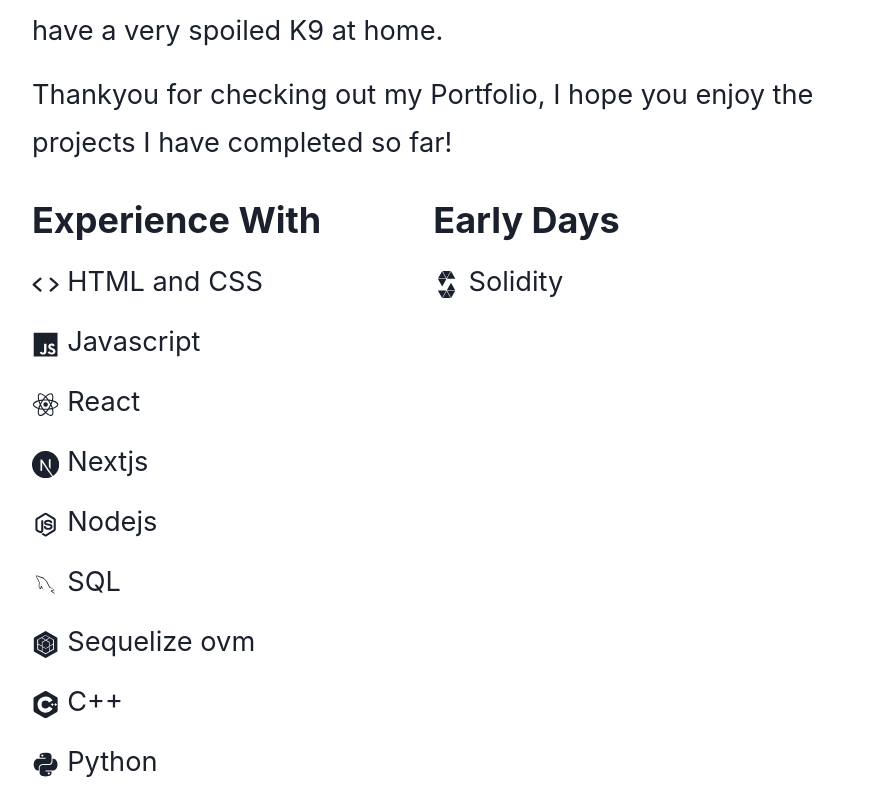
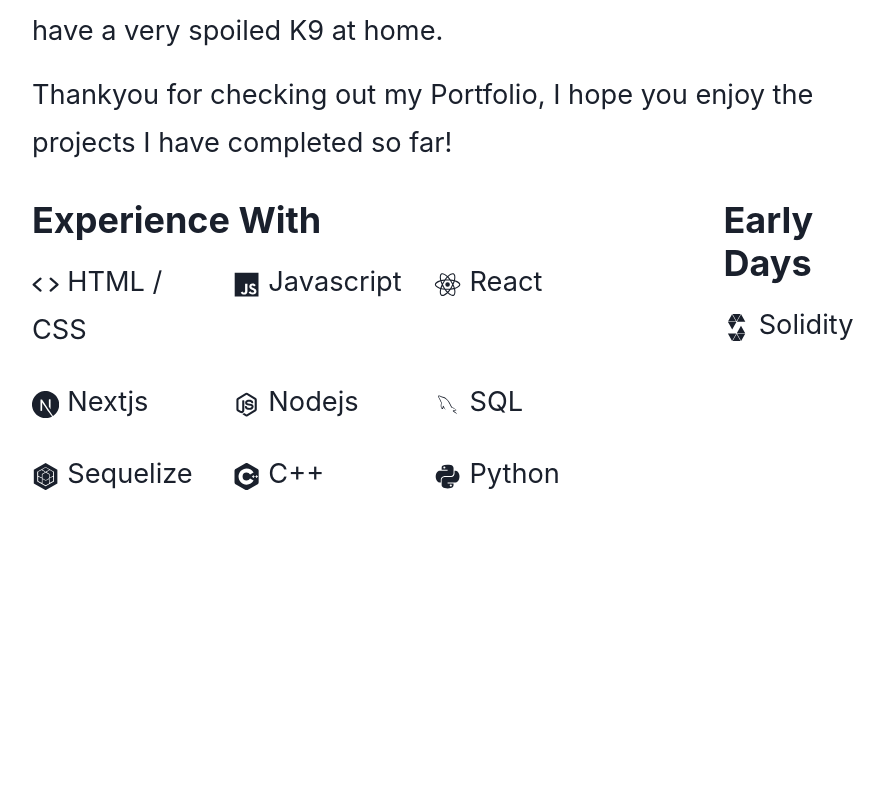
Before and after one commit to mattyd96/Portfolio, a Next.js app: page /about in a window 1280 px wide. Shown: the part 617-1403 px from the top of the page, without its empty margins (368-1251 px from the left). After the commit the page ends 1115 px from the top, so only its background shows below. Built offline with nearby package versions, Linux system fonts and the light colour scheme.

Commit message:
changed about page list formatting

```diff
--- a/components/layout/Navbar.js
+++ b/components/layout/Navbar.js
@@ -5,7 +5,7 @@
 import ContactDrawer from './ContactDrawer';
 
 const gotoResume = () => {
-  window.open('https://docs.google.com/document/d/e/2PACX-1vRSN996r_8cIKOS7kvLWIAhsXmaQ8k2PdF5oXWTRrEPZe9RbBhHSBlhssSBJXpOrCpt3GJtStmyq4X6/pub', 'blank');
+  window.open('https://docs.google.com/document/d/1U9uNR5Uw96ogn3mztNes73d-I1N01Sv23sBiSXWEXDo/edit?usp=sharing', 'blank');
 }
 
 const Navbar = props => {
--- a/pages/about.js
+++ b/pages/about.js
@@ -1,4 +1,4 @@
-import { Box, Container, Flex, Image, Text, List, ListItem, ListIcon, Heading } from "@chakra-ui/react";
+import { Box, Container, Flex, Image, Text, List, ListItem, ListIcon, Heading, Grid } from "@chakra-ui/react";
 import { Icon } from "@chakra-ui/react";
 import { IoCode, IoLogoJavascript, IoLogoNodejs, IoLogoReact, IoLogoPython } from 'react-icons/io5';
 import { SiNextdotjs, SiCplusplus, SiSequelize, SiSolidity } from 'react-icons/si';
@@ -37,13 +37,13 @@
           <Text mt='1rem'>
             Thankyou for checking out my Portfolio, I hope you enjoy the projects I have completed so far!
           </Text>
-          <Flex gap="7rem" mt="2rem">
+          <Flex gap={{base:'2rem', md: '4rem', lg: '7rem'}} mt="2rem" direction={{base: 'column', md: 'row'}}>
             <Box>
               <Heading as="h3">Experience With</Heading>
-              <List spacing={3}  mt="1rem" fontSize={{ base: "1rem", md: "1.3rem", xl: "1.7rem" }}>
+              <Grid as={List} templateColumns={{base: 'repeat(3, 1fr)', lg: 'repeat(2, 1fr)', xl:'repeat(3, 1fr)'}} gap={6} mt="1rem" fontSize={{ base: "1rem", md: "1.3rem", xl: "1.7rem" }}>
                 <ListItem>
                   <ListIcon as={IoCode} />
-                  HTML and CSS
+                  HTML / CSS
                 </ListItem>
                 <ListItem>
                   <ListIcon as={IoLogoJavascript} />
@@ -67,7 +67,7 @@
                 </ListItem>
                 <ListItem>
                   <ListIcon as={SiSequelize} />
-                  Sequelize ovm
+                  Sequelize
                 </ListItem>
                 <ListItem>
                   <ListIcon as={SiCplusplus} />
@@ -77,7 +77,7 @@
                   <ListIcon as={IoLogoPython} />
                   Python
                 </ListItem>
-              </List>
+              </Grid>
             </Box>
             <Box>
               <Heading as="h3">Early Days</Heading>
```
Also changed, not shown: 1 other file (tests, documents, lock files or other folders).
